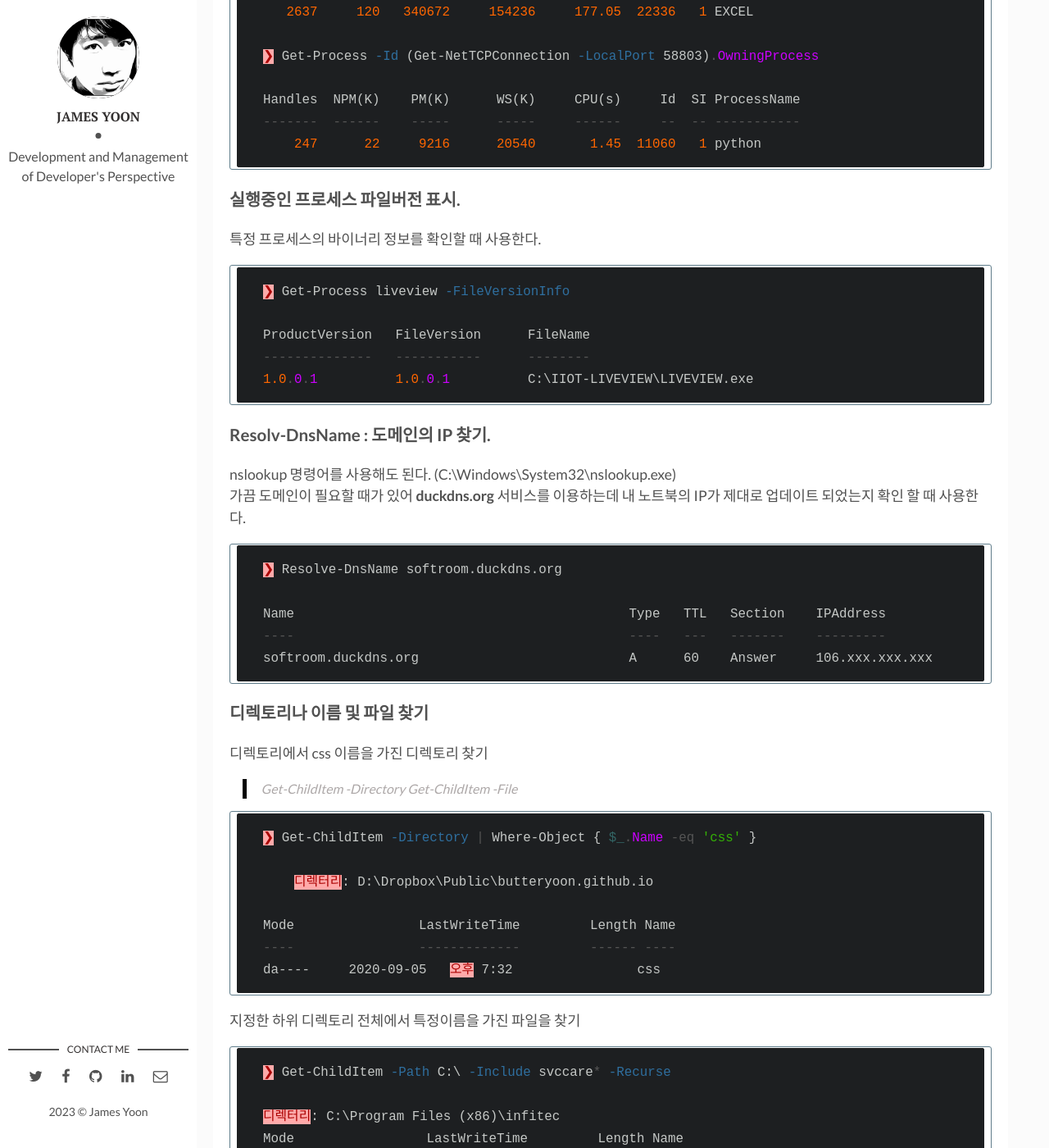
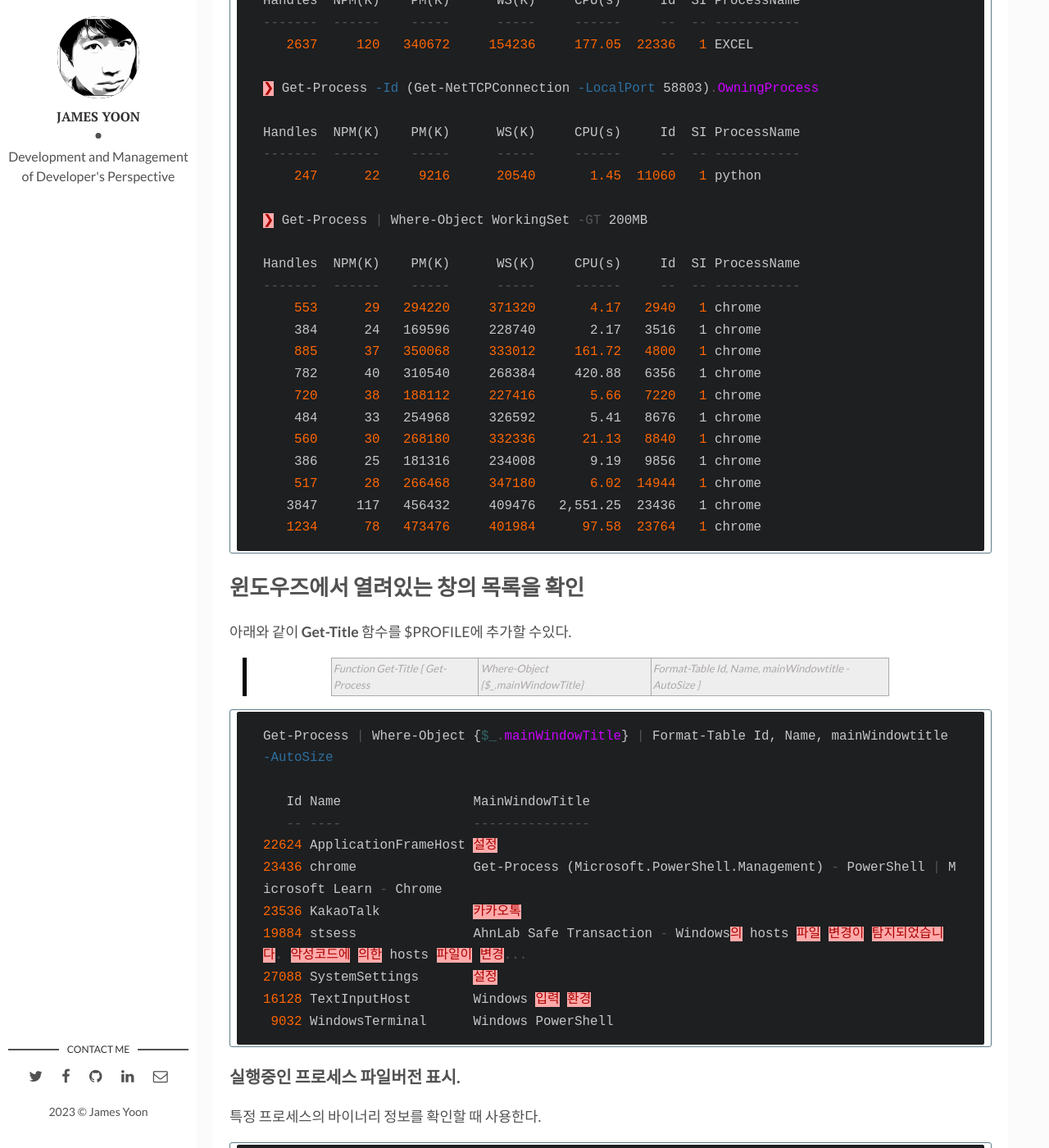
Before and after one commit to butteryoon/butteryoon.github.io, a Jekyll site: the page built from _posts/2020-07-16-WindowsPowerShell.md, in a window 1280 px wide and 1400 px high, scrolled down 4659 px. Shown: the whole window at 82% size. Built offline with Jekyll 4.4.1, drawn with Linux system fonts in a browser that asks for light colours; comment, search, counter and statistics services are not loaded; some of the changed text lies outside the part shown.

Commit message:
Powershell Get-Process 예제 추가

````diff
--- a/_posts/2020-07-16-WindowsPowerShell.md
+++ b/_posts/2020-07-16-WindowsPowerShell.md
@@ -58,6 +58,8 @@ Length                 : 75
 Visual Studio Code를 사용한다면 터미널에서 code $PROFILE 하면 로그인 사용자의 기본 설정파일이 열린다. ( 기본 텍스트 편집도구 노트패드를 사용할 수 있다. notepad.exe $PROFILE )
 
 아래와 같이 인코딩 설정과 기본 Function을 정의해서 사용한다.
+
+> $PROFILE에 내용을 수정한 후 **". $PROFILE"** 명령어로 변경 내용을 적용할 수 있다.
 
 {% gist butteryoon/5b0b7b848b4e14b452e9bca19f80d3b5 %}
 
@@ -169,6 +171,42 @@ Handles  NPM(K)    PM(K)      WS(K)     CPU(s)     Id  SI ProcessName
 Handles  NPM(K)    PM(K)      WS(K)     CPU(s)     Id  SI ProcessName
 -------  ------    -----      -----     ------     --  -- -----------
     247      22     9216      20540       1.45  11060   1 python
+
+❯ Get-Process | Where-Object WorkingSet -GT 200MB
+
+Handles  NPM(K)    PM(K)      WS(K)     CPU(s)     Id  SI ProcessName
+-------  ------    -----      -----     ------     --  -- -----------
+    553      29   294220     371320       4.17   2940   1 chrome
+    384      24   169596     228740       2.17   3516   1 chrome
+    885      37   350068     333012     161.72   4800   1 chrome
+    782      40   310540     268384     420.88   6356   1 chrome
+    720      38   188112     227416       5.66   7220   1 chrome
+    484      33   254968     326592       5.41   8676   1 chrome
+    560      30   268180     332336      21.13   8840   1 chrome
+    386      25   181316     234008       9.19   9856   1 chrome
+    517      28   266468     347180       6.02  14944   1 chrome
+   3847     117   456432     409476   2,551.25  23436   1 chrome
+   1234      78   473476     401984      97.58  23764   1 chrome
+```
+
+## 윈도우즈에서 열려있는 창의 목록을 확인
+
+아래와 같이 **Get-Title** 함수를 $PROFILE에 추가할 수있다.
+
+> Function Get-Title { Get-Process | Where-Object {$_.mainWindowTitle} | Format-Table Id, Name, mainWindowtitle -AutoSize }
+
+```powershell
+Get-Process | Where-Object {$_.mainWindowTitle} | Format-Table Id, Name, mainWindowtitle -AutoSize
+
+   Id Name                 MainWindowTitle
+   -- ----                 ---------------
+22624 ApplicationFrameHost 설정
+23436 chrome               Get-Process (Microsoft.PowerShell.Management) - PowerShell | Microsoft Learn - Chrome
+23536 KakaoTalk            카카오톡
+19884 stsess               AhnLab Safe Transaction - Windows의 hosts 파일 변경이 탐지되었습니다. 악성코드에 의한 hosts 파일이 변경...
+27088 SystemSettings       설정
+16128 TextInputHost        Windows 입력 환경
+ 9032 WindowsTerminal      Windows PowerShell
 ```
 
 ### 실행중인 프로세스 파일버전 표시.
@@ -324,8 +362,6 @@ Wi-Fi               Qualcomm Atheros QCA9377 Wireless Netw…     7      Disconn
 ```
 
 
-
-
 ## 참고 URL
 
 - [1장 - PowerShell 시작](https://docs.microsoft.com/ko-kr/powershell/scripting/learn/ps101/01-getting-started?view=powershell-5.1)
````
